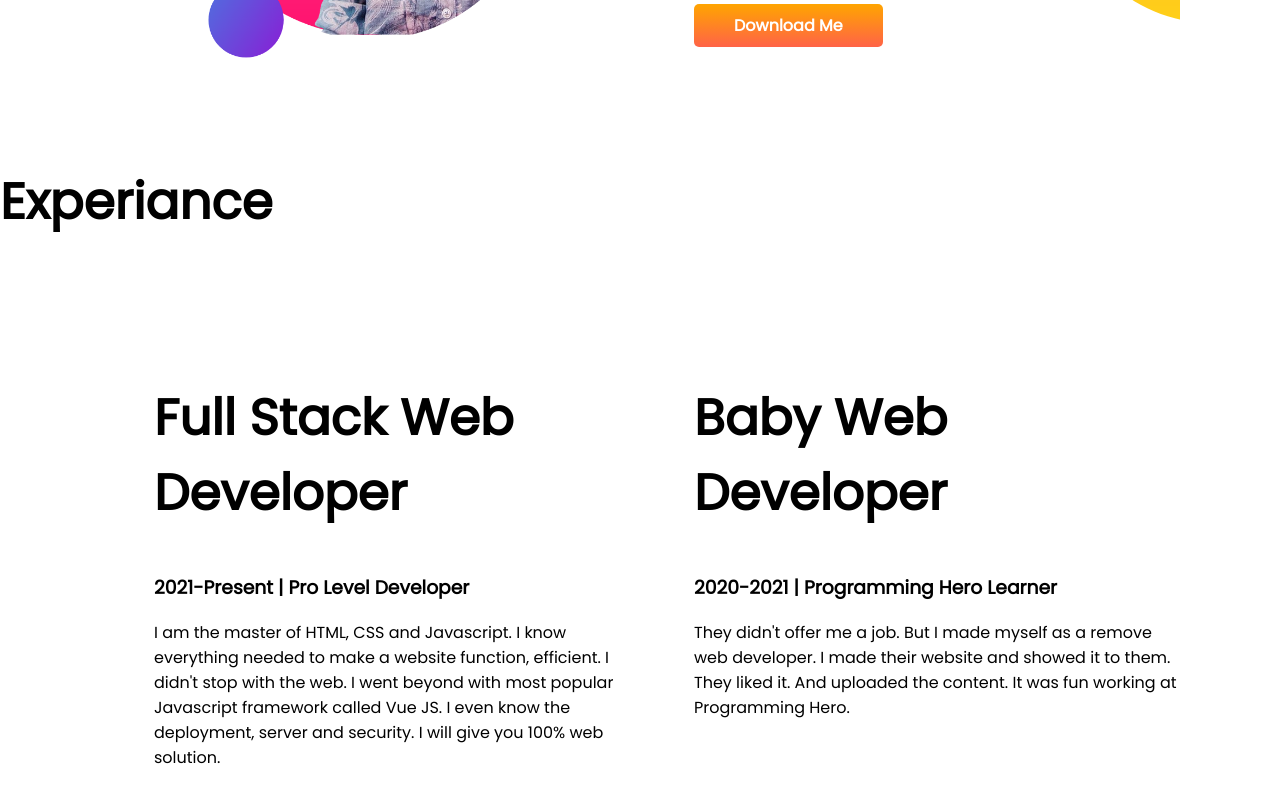
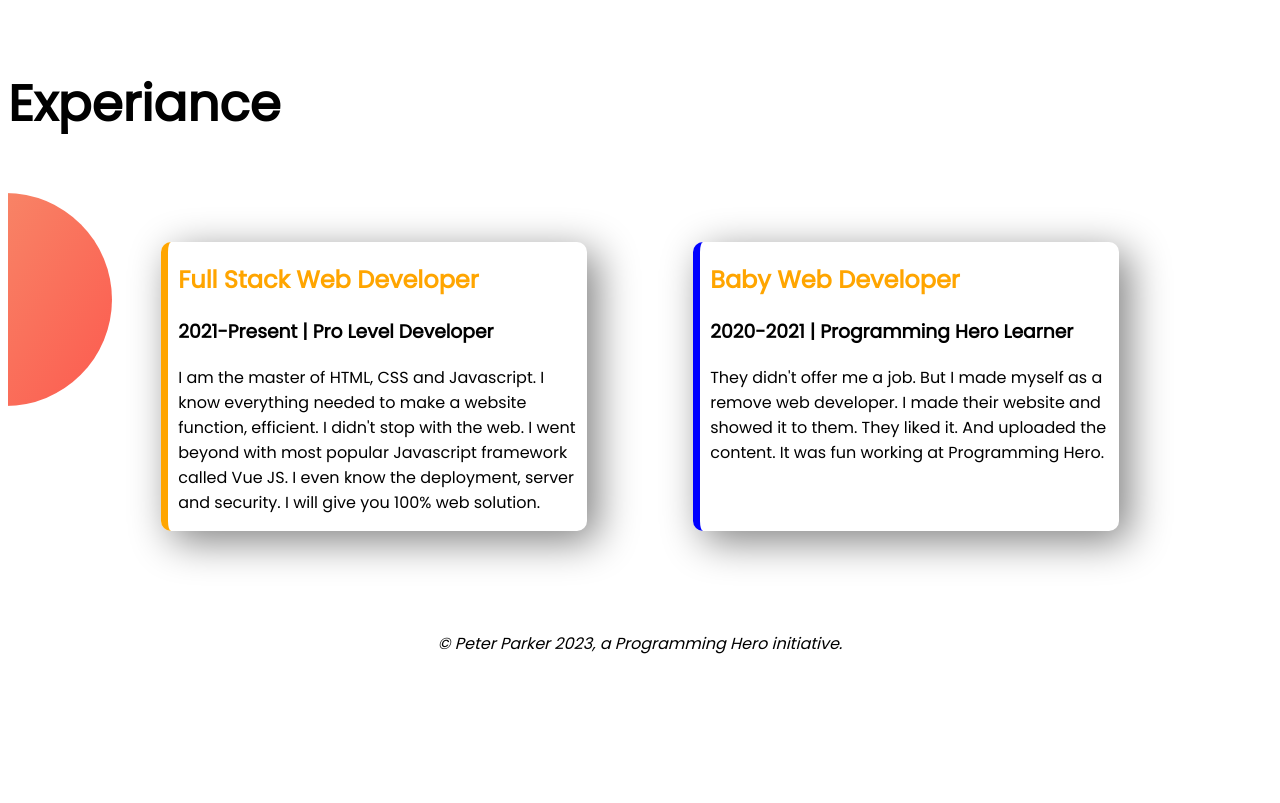
Before and after one commit to GitAbidHasan123/abid-portfolio, a plain HTML site: page index.html in a window 1280 px wide. Shown: the part 979-1782 px from the top of the page. After the commit the page ends 1651 px from the top, so only its background shows below. Drawn offline with Linux system fonts and the light colour scheme.

Commit message:
finally done

```diff
--- a/index.html
+++ b/index.html
@@ -42,17 +42,20 @@
         <h1>Experiance</h1>
 
         <div class="flexible-container">
-        <div class="half-width">
-            <h1>Full Stack Web Developer</h1>
+        <div id="Abid" class="ajaira">
+            <h2 class="world">Full Stack Web Developer</h2>
             <h3>2021-Present | Pro Level Developer</h3>
             <p>I am the master of HTML, CSS and Javascript. I know everything needed to make a website function, efficient. I didn't stop with the web. I went beyond with most popular Javascript framework called Vue JS. I even know the deployment, server and security. I will give you 100% web solution.</p>
            </div>
-           <div class="half-width">
-            <h1>Baby Web Developer</h1>
-            <h3>2020-2021 | Programming Hero Learner</h3>
+           <div id="Anik" class="ajaira">
+            <h2 class="world">Baby Web Developer</h2>
+            <h3 >2020-2021 | Programming Hero Learner</h3>
             <p>They didn't offer me a job. But I made myself as a remove web developer. I made their website and showed it to them. They liked it. And uploaded the content. It was fun working at Programming Hero.</p>
          </div>
         </div>
     </section>
 </body>
+        <footer>
+            <p>© Peter Parker 2023, a Programming Hero initiative.</p>
+        </footer>
 </html>
--- a/style.css
+++ b/style.css
@@ -1,6 +1,5 @@
 body{
     font-family: 'Poppins', sans-serif;
-    margin: 0% ;
 }
 h1{
     font-size: 50px;
@@ -29,10 +28,35 @@
 }
 .top-banner{
     background-image: url(images/top-banner.png);
-    background-repeat: no-repeat
+    background-repeat: no-repeat;
+    margin: 0%;
 }
 .dream-big{
     background-image: url(images/dream-bg.png);
     background-repeat: no-repeat;
     background-position: right;
 }
+.last-section{
+    background-image: url(images/exp-bg.png);
+    background-repeat: no-repeat;
+    background-position: left;
+}
+.ajaira{
+    width: 40%;
+    border-radius: 10px;
+    padding-left: 10px;
+    margin-left: 5%;
+    margin-right: 5%;
+    box-shadow: 10px 10px 40px gray;
+
+}
+#Abid{
+    border-left: 7px solid  orange;
+}
+#Anik{
+    border-left: 7px solid  blue;
+}
+footer p{
+    text-align: center;
+    font-style: italic;
+}
```
